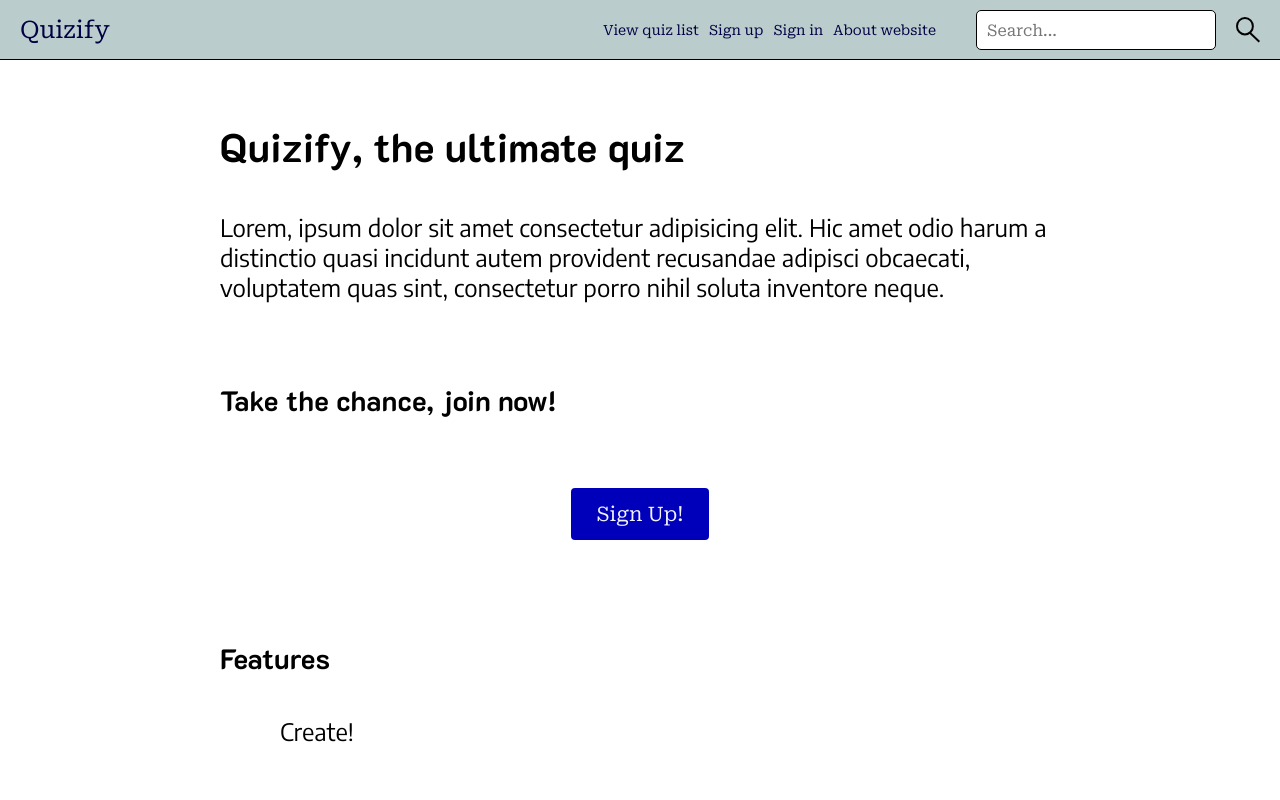
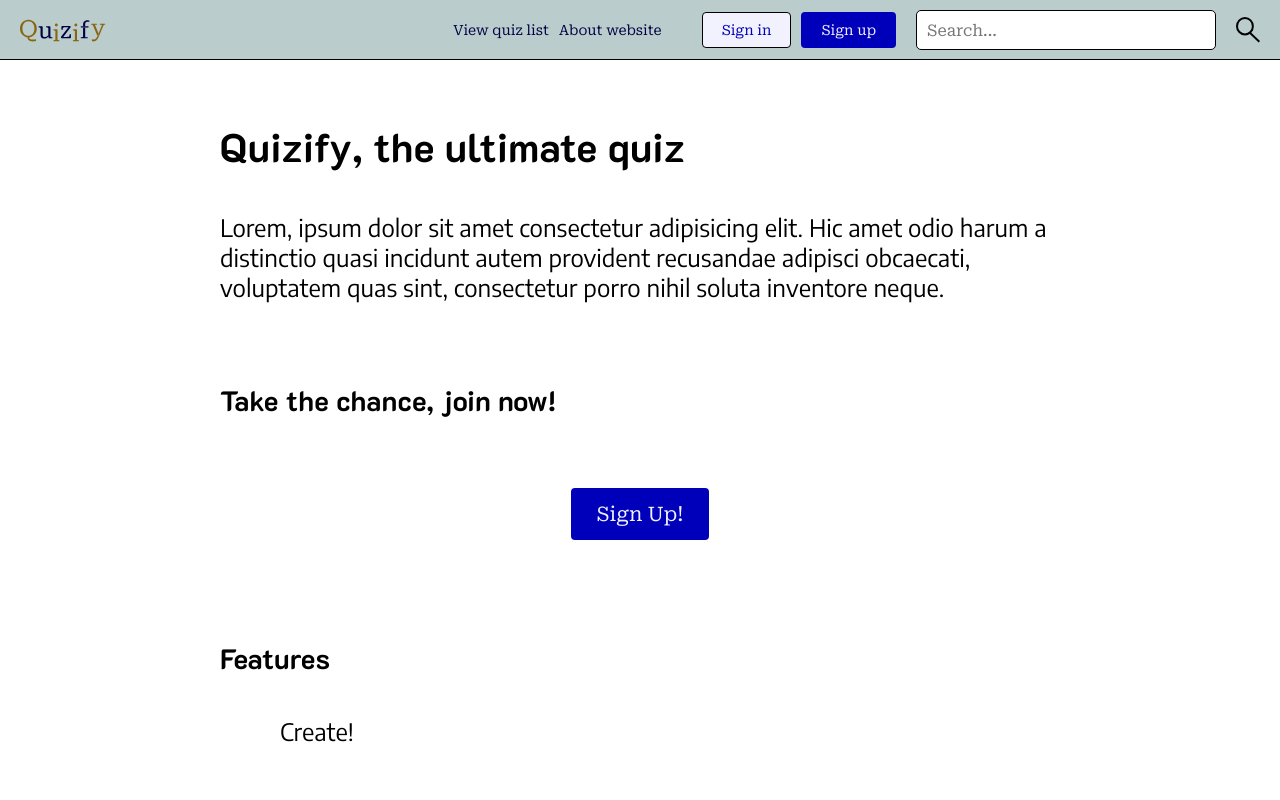
Before and after one commit to Laufox/quizify, a React (Vite) app: page / in a window 1280 px wide. Shown: the top 800 px of the page. Built offline with nearby package versions, Linux system fonts and the light colour scheme; no server answers.

Commit message:
Styles navbar

```diff
--- a/src/assets/scss/App.scss
+++ b/src/assets/scss/App.scss
@@ -116,6 +116,11 @@ img {
     max-width: 100%;
 }
 
+.btn-group {
+    display: flex;
+    gap: 1rem;
+}
+
 /* Defines generic rules for button classes */
 .btn {
     padding: 1rem 2rem;
@@ -123,11 +128,24 @@ img {
     align-self: center;
     font-size: 1.4rem;
     margin: 2rem 0;
+
+    cursor: pointer;
 }
 
 .btn-info {
     color: #f2f2ff;
     background-color: #00b;
+}
+
+.btn-info-open {
+    border: 0.1rem solid #000;
+    color: #00b;
+    padding: 0.9rem 1.9rem;
+    background-color: #f2f2ff;
+
+    &:hover {
+        background-color: #f2f2ff;
+    }
 }
 
 .btn-danger {
--- a/src/assets/scss/Navigation.scss
+++ b/src/assets/scss/Navigation.scss
@@ -23,15 +23,50 @@
         align-items: center;
         padding: 0 2rem;
 
+        .nav-logo-link {
+            display: flex;
+            align-items: center;
+        }
+
         .nav-top-content-wrapper {
             display: flex;
             align-items: center;
-            gap: 2rem;
+            gap: 1rem;
+
+            .sign-in-button {
+                display: none;
+
+                @media screen and (min-width: 400px) {
+                    display: block;
+                }
+            }
+
+            form {
+
+                .nav-search {
+                    width: 24rem;
+
+                    @media screen and (min-width: 1280px) {
+                        width: 30rem;
+                    }
+                }
+            }
+
+            @media screen and (min-width: 400px) {
+                gap: 2rem;
+            }
         }
 
         .link-collection {
 
             display: none;
+
+            .sign-up-link, .sign-in-link, .profile-page-link, .sign-out-link {
+
+                @media screen and (min-width: 992px) {
+                    display: none;
+                }
+            }
 
             @media screen and (min-width: 992px) {
 
@@ -48,30 +83,30 @@
 
         }
 
-        a.btn.btn-info {
+        a.btn.btn-info, .btn-info-open {
 
             margin: 0;
 
-            @media screen and (min-width: 992px) {
+            // @media screen and (min-width: 992px) {
 
-                display: none;
+            //     display: none;
 
-            }
+            // }
 
         }
 
         .nav-avatar-container {
             display: flex;
-            width: 3.2rem;
-            height: 3.2rem;
-            border-radius: 1.6rem;
+            width: 3.8rem;
+            height: 3.8rem;
+            border-radius: 1.9rem;
             border: 0.1rem solid #000;
             padding: 0.1rem;
             cursor: pointer;
 
             img {
-                border-radius: 1.6rem;
-                width: 3.0rem;
+                border-radius: 1.9rem;
+                width: 3.6rem;
             }
         }
 
@@ -125,4 +160,11 @@
         }
     }
 
+    form {
+
+        .nav-search {
+            max-width: 40rem;
+        }
+    }
+
 }
--- a/src/components/LinkListGuest.tsx
+++ b/src/components/LinkListGuest.tsx
@@ -17,22 +17,24 @@ const LinkListGuest = ({onNavClick} : Props) => {
                 View quiz list
             </Link>
             <Link
-                to='/signup'
+                to='/about'
                 onClick={onNavClick}
             >
-                Sign up
+                About website
             </Link>
             <Link
                 to='/signin'
+                className="sign-in-link"
                 onClick={onNavClick}
             >
                 Sign in
             </Link>
             <Link
-                to='/about'
+                to='/signup'
+                className="sign-up-link"
                 onClick={onNavClick}
             >
-                About website
+                Sign up
             </Link>
         </nav>
     )
--- a/src/components/LinkListUser.tsx
+++ b/src/components/LinkListUser.tsx
@@ -10,7 +10,7 @@ interface Props {
 
 const LinkListUser = ({onNavClick, signOut} : Props) => {
 
-    const { logout, currentUser } = useAuthContext()
+    const { currentUser } = useAuthContext()
 
     return (
         <nav className='link-collection'>
@@ -27,13 +27,20 @@ const LinkListUser = ({onNavClick, signOut} : Props) => {
                 Create a quiz
             </Link>
             <Link
-                to={`/profile/${currentUser.uid}`}
+                to='/about'
                 onClick={onNavClick}
             >
-                Sign in
+                About website
+            </Link>
+            <Link
+                to={`/profile/${currentUser.uid}`}
+                className='profile-page-link'
+                onClick={onNavClick}
+            >
+                Profile page
             </Link>
             <p
-                className='link'
+                className='link sign-out-link'
                 onClick={()=>{
                     onNavClick()
                     signOut()
@@ -41,12 +48,6 @@ const LinkListUser = ({onNavClick, signOut} : Props) => {
             >
                 logout
             </p>
-            <Link
-                to='/about'
-                onClick={onNavClick}
-            >
-                About website
-            </Link>
         </nav>
     )
 }
--- a/src/components/Navigation.tsx
+++ b/src/components/Navigation.tsx
@@ -15,6 +15,7 @@ import { useAuthContext } from '../contexts/AuthContext'
 import menuOpenIcon from '../assets/icons/menu-open-icon.svg'
 import menuCloseIcon from '../assets/icons/menu-close-icon.svg'
 import defaultAvatar from '../assets/icons/defaultavatar.svg'
+import navLogo from '../assets/icons/quizify-logo.svg'
 
 // Components for various page elements
 import LinkListGuest from './LinkListGuest'
@@ -73,12 +74,13 @@ const Navigaion = () => {
         <header className='navigation-header'>
             <div className='nav-top-wrapper'>
                 <div className='nav-top'>
+
                     <Link
                         to='/'
                         onClick={()=>{setIsMenuOpen(false)}}
                         className='nav-logo-link'
                     >
-                        Quizify
+                        <img src={navLogo} alt='website logo' />
                     </Link>
 
                     <div className='nav-top-content-wrapper'>
@@ -95,14 +97,32 @@ const Navigaion = () => {
                         {
                             // Only show sign up button if no user is signed in
                             !currentUser
-                            &&
-                            <Link
-                                to='/signup'
-                                className='btn btn-info'
-                                onClick={()=>{setIsMenuOpen(false)}}
-                            >
-                                Sign up!
-                            </Link>
+                            ?
+                            <div className='btn-group'>
+                                <Link
+                                    to='/signin'
+                                    className='btn btn-info-open sign-in-button'
+                                    onClick={()=>{setIsMenuOpen(false)}}
+                                >
+                                    Sign in
+                                </Link>
+                                <Link
+                                    to='/signup'
+                                    className='btn btn-info sign-up-button'
+                                    onClick={()=>{setIsMenuOpen(false)}}
+                                >
+                                    Sign up
+                                </Link>
+                            </div>
+                            :
+                            <div className='btn-group'>
+                                <p
+                                    className='btn btn-info-open sign-out-button'
+                                    onClick={signOut}
+                                >
+                                    Sign out
+                                </p>
+                            </div>
                         }
 
                         {
--- a/src/components/SearchForm.tsx
+++ b/src/components/SearchForm.tsx
@@ -28,6 +28,7 @@ const SearchForm = ({onSearch} : Props) => {
             <input
                 type="search"
                 placeholder='Search...'
+                className='nav-search'
                 ref={searchInput}
             />
             <img
```
Also changed, not shown: src/assets/icons/quizify-logo.svg (added).
